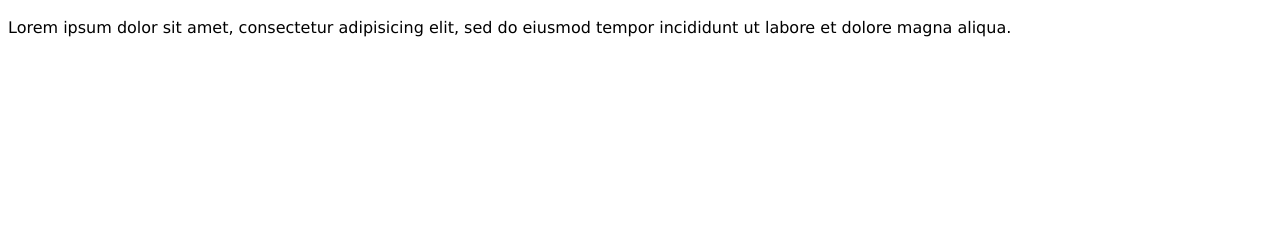
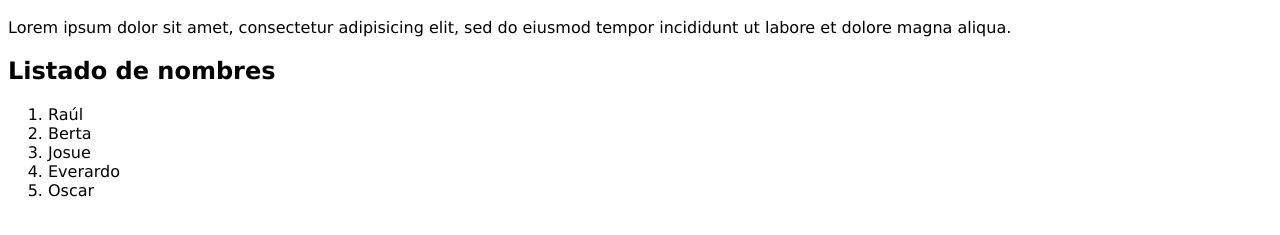
Before and after one commit to dmariscalb/proyecto2, a plain HTML site: page index.html in a window 1280 px wide. Shown: the part 513-748 px from the top of the page. Drawn offline with Linux system fonts and the light colour scheme.

Commit message:
Se crea listado de nombres en index.html

```diff
--- a/index.html
+++ b/index.html
@@ -22,5 +22,13 @@ proident, sunt in culpa qui officia deserunt mollit anim id est laborum.</pre>
 <h1>Texto de prueba</h1>
 <p>Lorem ipsum dolor sit amet, consectetur adipisicing elit, sed do eiusmod
 	tempor incididunt ut labore et dolore magna aliqua.</p>
+	<h2>Listado de nombres</h2>
+	<ol>
+		<li>Raúl</li>
+		<li>Berta</li>
+		<li>Josue</li>
+		<li>Everardo</li>
+		<li>Oscar</li>
+	</ol>
 </body>
 </html>
```
